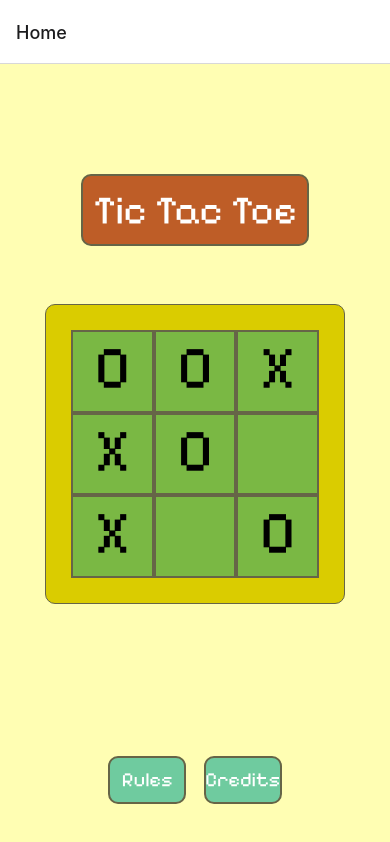
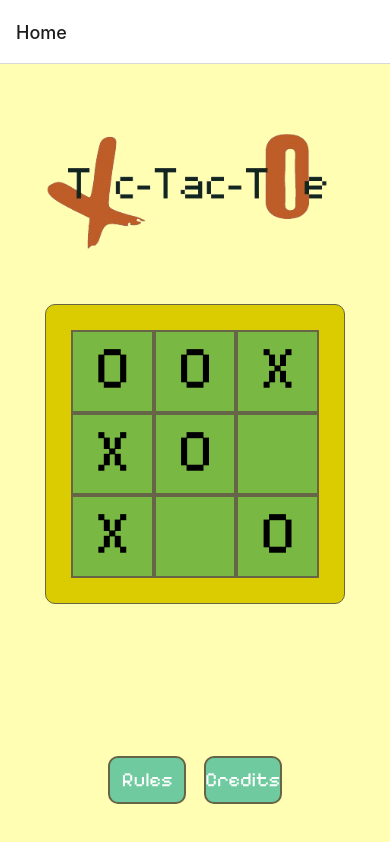
Before and after one commit to JaymeeCasabuena/tic-tac-toe, a React Native app: screen /Home in a window 390 px wide. Built offline with nearby package versions, Linux system fonts and the light colour scheme.

Commit message:
Added a logo

```diff
--- a/src/screens/Home.js
+++ b/src/screens/Home.js
@@ -1,4 +1,4 @@
-import { StyleSheet, Text, View } from "react-native";
+import { StyleSheet, Image, View } from "react-native";
 import { useNavigation } from '@react-navigation/native'
 import Board from '../components/Board'
 import TButton from '../components/TButton'
@@ -15,8 +15,9 @@ export default function Home () {
   }
   return (
     <View style={styles.container}>
-      <View style={styles.title}>
-         <Title title="Tic Tac Toe"/>
+      <View style={styles.imageContainer}>
+        <Image style={styles.image} source={require('../../assets/Logo.png')} />
+         {/* <Title title="Tic Tac Toe"/> */}
       </View>
       <View style={styles.board}>
          <Board/>
@@ -43,12 +44,13 @@ const styles = StyleSheet.create({
         bottom: 50,
         top: 50,
       },
-      title: {
-        flexDirection: 'row',
-        alignItems: "center",
+      imageContainer: {
         position: 'absolute',
-        top: 60,
-        paddingTop: 50,
+        top: -70,
+      },
+      image: {
+        width: 380,
+        height: 380,
       },
       buttons: {
         flexDirection: 'row',
```
Also changed, not shown: assets/Logo.png (added).
